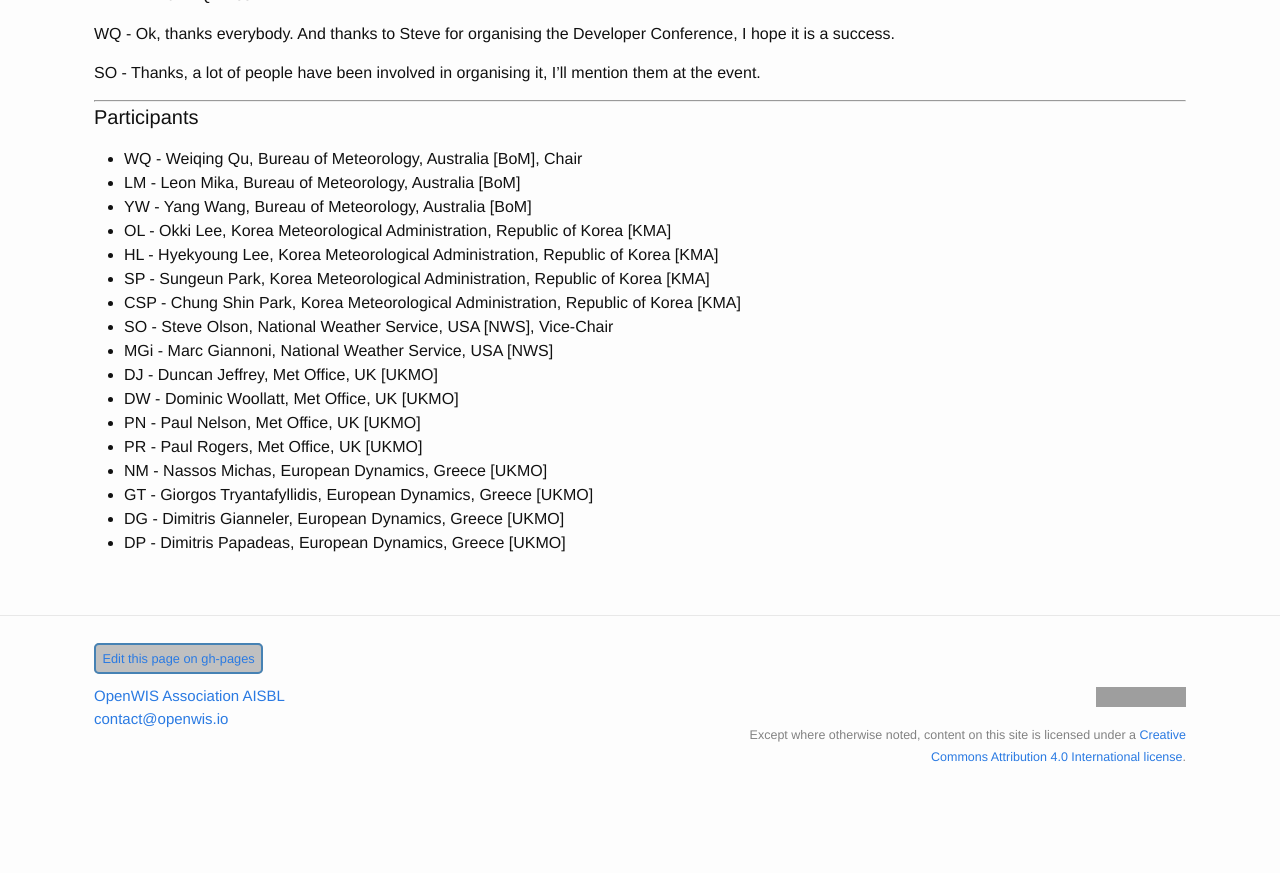
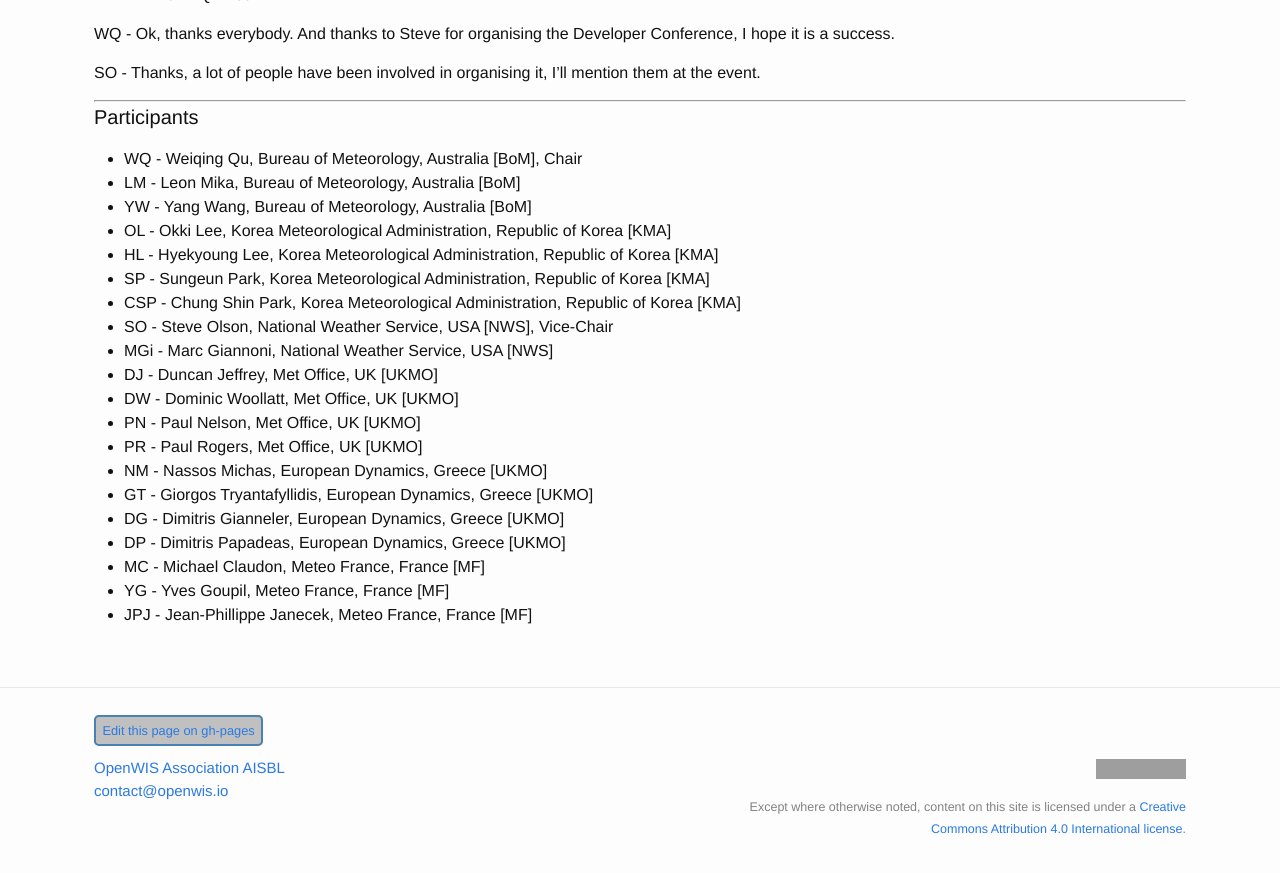
Before and after one commit to OpenWIS/openwis-documentation, a Jekyll site: the page built from _posts/2016-09-08-OpenWIS-Technical-Committee-2016-Sep.md, in a window 1280 px wide and 900 px high, scrolled down 1844 px. Shown: the top 873 px of the window. Built offline with Jekyll 4.4.1, drawn with Linux system fonts in a browser that asks for light colours; before the commit the page ends 2672 px from its top, so only the background shows below that; grey boxes are pictures that could not be loaded.

Commit message:
Update 2016-09-08-OpenWIS-Technical-Committee-2016-Sep.md

```diff
--- a/_posts/2016-09-08-OpenWIS-Technical-Committee-2016-Sep.md
+++ b/_posts/2016-09-08-OpenWIS-Technical-Committee-2016-Sep.md
@@ -86,3 +86,6 @@ SO - Thanks, a lot of people have been involved in organising it, I'll mention t
 - GT - Giorgos Tryantafyllidis, European Dynamics, Greece [UKMO]
 - DG - Dimitris Gianneler, European Dynamics, Greece [UKMO]
 - DP - Dimitris Papadeas, European Dynamics, Greece [UKMO]
+- MC - Michael Claudon, Meteo France, France [MF]
+- YG - Yves Goupil, Meteo France, France [MF]
+- JPJ - Jean-Phillippe Janecek, Meteo France, France [MF]
```
